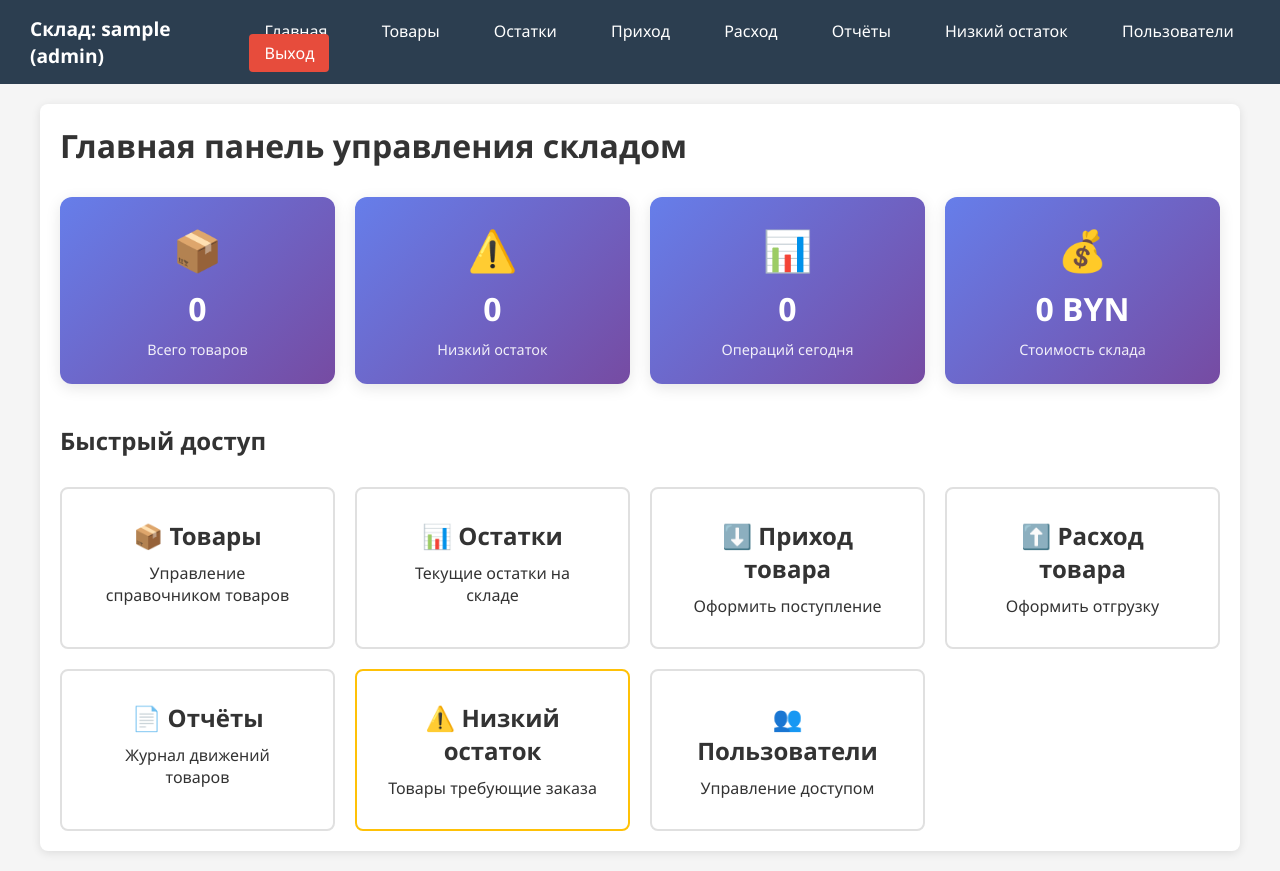
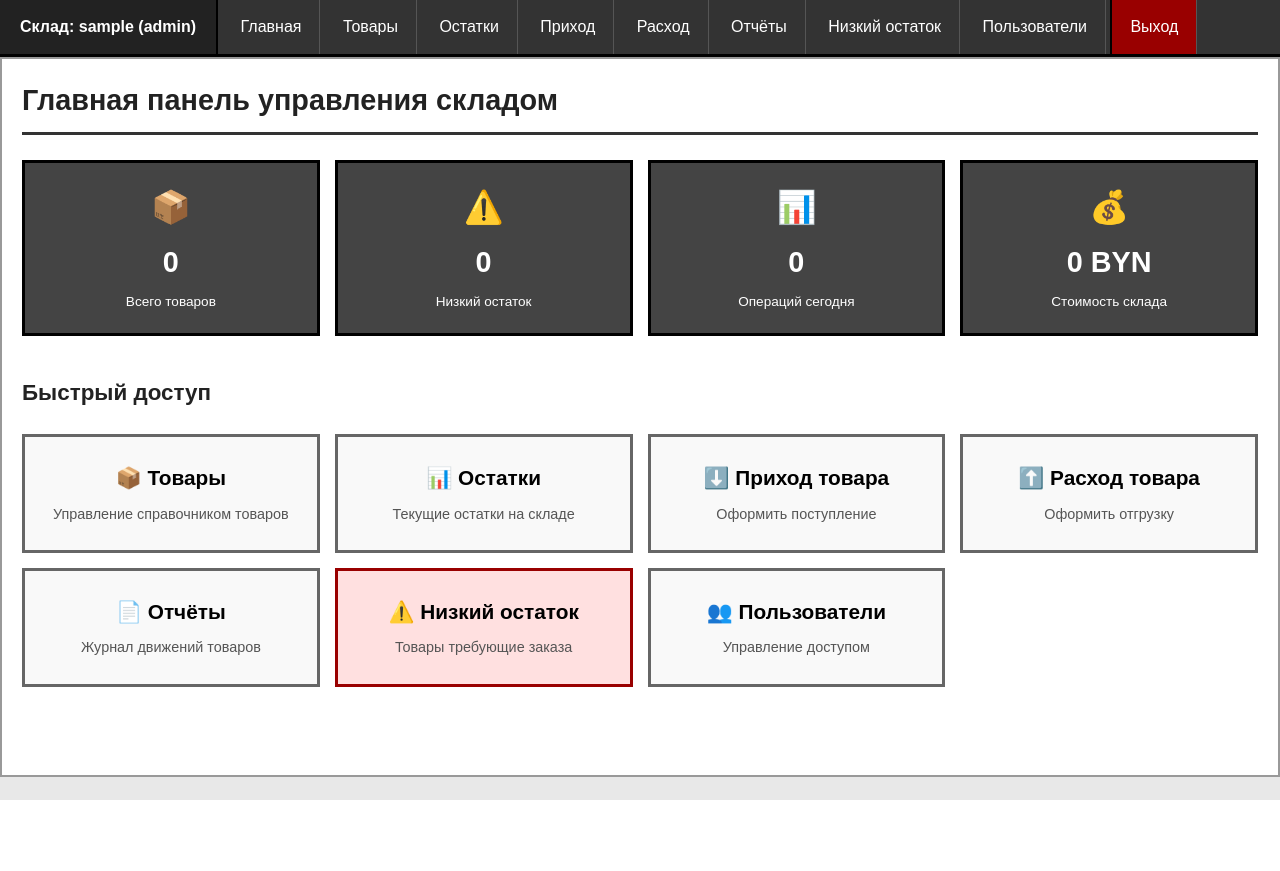
Before and after one commit to Tiasssd/CouseWork_5_sem_Warehouse, a Flask app: page /dashboard in a window 1280 px wide. After the commit the page ends 800 px from the top, so only its background shows below. Run offline with Flask 3, Linux system fonts and the light colour scheme; the visitor is signed in with stand-in values (Sample User, id 1); data that the repository does not hold is empty.

Commit message:
1 - дизайн

```diff
--- a/static/style.css
+++ b/static/style.css
@@ -6,82 +6,91 @@
 }
 
 body {
-    font-family: 'Segoe UI', Tahoma, Geneva, Verdana, sans-serif;
-    background: #f5f5f5;
-    color: #333;
+    font-family: Arial, sans-serif;
+    background: #e8e8e8;
+    color: #222;
+    line-height: 1.5;
 }
 
 .container {
-    max-width: 1200px;
-    margin: 20px auto;
+    max-width: 1400px;
+    margin: 0 auto;
     padding: 20px;
-    background: white;
-    border-radius: 8px;
-    box-shadow: 0 2px 10px rgba(0, 0, 0, 0.1);
+    background: #fff;
+    border: 2px solid #999;
+    min-height: calc(100vh - 80px);
 }
 
 /* Навигация */
 .navbar {
-    background: #2c3e50;
+    background: #333;
     color: white;
-    padding: 15px 30px;
-    display: flex;
-    justify-content: space-between;
-    align-items: center;
+    padding: 0;
+    border-bottom: 3px solid #000;
 }
 
 .nav-brand {
+    display: inline-block;
+    padding: 15px 20px;
     font-weight: bold;
-    font-size: 1.2em;
+    font-size: 16px;
+    background: #222;
+    border-right: 2px solid #000;
+}
+
+.nav-links {
+    display: inline-block;
 }
 
 .nav-links a {
+    display: inline-block;
     color: white;
     text-decoration: none;
-    margin-left: 20px;
-    padding: 8px 15px;
-    border-radius: 4px;
-    transition: background 0.3s;
+    padding: 15px 18px;
+    border-right: 1px solid #555;
+    background: #333;
+    transition: none;
 }
 
 .nav-links a:hover {
-    background: rgba(255, 255, 255, 0.1);
+    background: #444;
 }
 
 .nav-links a.logout {
-    background: #e74c3c;
+    background: #900;
+    border-left: 2px solid #000;
+}
+
+.nav-links a.logout:hover {
+    background: #b00;
 }
 
 /* Алерты */
 .alert {
-    padding: 12px 20px;
+    padding: 12px 15px;
     margin-bottom: 20px;
-    border-radius: 4px;
-    border-left: 4px solid;
+    border: 2px solid;
+    background: #f5f5f5;
 }
 
 .alert-success {
-    background: #d4edda;
-    border-color: #28a745;
-    color: #155724;
+    border-color: #080;
+    color: #060;
 }
 
 .alert-danger {
-    background: #f8d7da;
-    border-color: #dc3545;
-    color: #721c24;
+    border-color: #900;
+    color: #700;
 }
 
 .alert-warning {
-    background: #fff3cd;
-    border-color: #ffc107;
-    color: #856404;
+    border-color: #c80;
+    color: #850;
 }
 
 .alert-info {
-    background: #d1ecf1;
-    border-color: #17a2b8;
-    color: #0c5460;
+    border-color: #069;
+    color: #047;
 }
 
 /* Формы */
@@ -164,78 +202,135 @@ body {
     width: 100%;
     border-collapse: collapse;
     margin-top: 20px;
+    border: 2px solid #333;
 }
 
 .data-table th,
 .data-table td {
-    padding: 12px;
+    padding: 10px;
     text-align: left;
-    border-bottom: 1px solid #ddd;
+    border: 1px solid #999;
 }
 
 .data-table th {
-    background: #f8f9fa;
-    font-weight: 600;
+    background: #333;
+    color: white;
+    font-weight: bold;
+    border: 1px solid #000;
+}
+
+.data-table tr:nth-child(even) {
+    background: #f5f5f5;
 }
 
 .data-table tr:hover {
-    background: #f8f9fa;
+    background: #e0e0e0;
 }
 
 .low-stock-row {
-    background: #fff3cd !important;
+    background: #ffcccc !important;
+}
+
+.low-stock-row:hover {
+    background: #ffbbbb !important;
 }
 
 /* Бейджи */
 .badge {
-    padding: 4px 8px;
-    border-radius: 4px;
-    font-size: 12px;
+    display: inline-block;
+    padding: 3px 8px;
+    border: 1px solid;
+    font-size: 11px;
     font-weight: bold;
 }
 
 .badge-success {
-    background: #28a745;
-    color: white;
+    background: #cfc;
+    color: #060;
+    border-color: #080;
 }
 
 .badge-danger {
-    background: #dc3545;
-    color: white;
+    background: #fcc;
+    color: #900;
+    border-color: #900;
 }
 
 /* Dashboard */
 .dashboard-grid {
     display: grid;
     grid-template-columns: repeat(auto-fit, minmax(250px, 1fr));
-    gap: 20px;
-    margin-top: 30px;
+    gap: 15px;
+    margin-top: 25px;
 }
 
 .dashboard-card {
-    padding: 30px;
-    background: white;
-    border: 2px solid #e0e0e0;
-    border-radius: 8px;
+    padding: 25px;
+    background: #f9f9f9;
+    border: 3px solid #666;
     text-decoration: none;
-    color: #333;
-    transition: all 0.3s;
+    color: #000;
     text-align: center;
+    transition: none;
 }
 
 .dashboard-card:hover {
-    border-color: #007bff;
-    box-shadow: 0 4px 15px rgba(0, 123, 255, 0.2);
-    transform: translateY(-5px);
+    background: #eee;
+    border-color: #333;
 }
 
 .dashboard-card h3 {
     margin-bottom: 10px;
-    font-size: 1.5em;
+    font-size: 1.3em;
+}
+
+.dashboard-card p {
+    color: #555;
+    font-size: 0.9em;
 }
 
 .alert-card {
-    border-color: #ffc107;
+    border-color: #900;
+    background: #ffe0e0;
+}
+
+.alert-card:hover {
+    background: #ffd0d0;
+}
+
+/* Статистика */
+.stats-grid {
+    display: grid;
+    grid-template-columns: repeat(auto-fit, minmax(200px, 1fr));
+    gap: 15px;
+    margin: 25px 0;
+}
+
+.stat-card {
+    background: #444;
+    color: white;
+    padding: 20px;
+    border: 3px solid #000;
+    text-align: center;
+}
+
+.stat-warning {
+    background: #900;
+}
+
+.stat-icon {
+    font-size: 2em;
+    margin-bottom: 10px;
+}
+
+.stat-number {
+    font-size: 1.8em;
+    font-weight: bold;
+    margin: 8px 0;
+}
+
+.stat-label {
+    font-size: 0.85em;
 }
 
 /* Модальные окна */
@@ -247,95 +342,73 @@ body {
     top: 0;
     width: 100%;
     height: 100%;
-    background: rgba(0, 0, 0, 0.5);
+    background: rgba(0, 0, 0, 0.7);
 }
 
 .modal-content {
     background: white;
-    margin: 5% auto;
-    padding: 30px;
+    margin: 50px auto;
+    padding: 25px;
     width: 90%;
     max-width: 600px;
-    border-radius: 8px;
+    border: 3px solid #000;
     position: relative;
 }
 
 .close {
     position: absolute;
-    right: 20px;
-    top: 20px;
-    font-size: 28px;
+    right: 15px;
+    top: 10px;
+    font-size: 30px;
     font-weight: bold;
-    color: #aaa;
+    color: #000;
     cursor: pointer;
 }
 
 .close:hover {
-    color: #000;
+    color: #900;
 }
 
 /* Логин */
 .login-container {
     max-width: 400px;
-    margin: 100px auto;
-    padding: 40px;
+    margin: 80px auto;
+    padding: 30px;
     background: white;
-    border-radius: 8px;
-    box-shadow: 0 2px 20px rgba(0, 0, 0, 0.1);
+    border: 3px solid #333;
 }
 
 .login-container h2 {
     text-align: center;
-    margin-bottom: 30px;
+    margin-bottom: 25px;
+    padding-bottom: 15px;
+    border-bottom: 2px solid #999;
+}
+
+/* Заголовки */
+h1 {
+    margin-bottom: 20px;
+    padding-bottom: 10px;
+    border-bottom: 3px solid #333;
+    font-size: 1.8em;
+}
+
+h2 {
+    margin: 20px 0 15px 0;
+    font-size: 1.4em;
 }
 
 /* Утилиты */
 .text-danger {
-    color: #dc3545;
+    color: #900;
+    font-weight: bold;
 }
 
-h1 {
-    margin-bottom: 20px;
+/* Поисковая форма */
+input[type="text"][placeholder*="Поиск"] {
+    border: 2px solid #666;
 }
 
-/* Статистика */
-.stats-grid {
-    display: grid;
-    grid-template-columns: repeat(auto-fit, minmax(200px, 1fr));
-    gap: 20px;
-    margin: 30px 0;
+input[type="text"][placeholder*="Поиск"]:focus {
+    border-color: #000;
 }
-
-.stat-card {
-    background: linear-gradient(135deg, #667eea 0%, #764ba2 100%);
-    color: white;
-    padding: 25px;
-    border-radius: 12px;
-    text-align: center;
-    box-shadow: 0 4px 15px rgba(0, 0, 0, 0.1);
-    transition: transform 0.3s;
-}
-
-.stat-card:hover {
-    transform: translateY(-5px);
-}
-
-.stat-warning {
-    background: linear-gradient(135deg, #f093fb 0%, #f5576c 100%);
-}
-
-.stat-icon {
-    font-size: 2.5em;
-    margin-bottom: 10px;
-}
-
-.stat-number {
-    font-size: 2em;
-    font-weight: bold;
-    margin: 10px 0;
-}
-
-.stat-label {
-    font-size: 0.9em;
-    opacity: 0.9;
-}
```
Also changed, not shown: other parts of static/style.css (+47 -18 lines).
